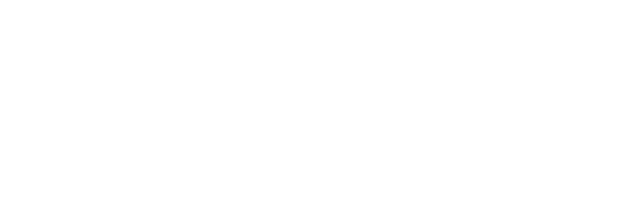
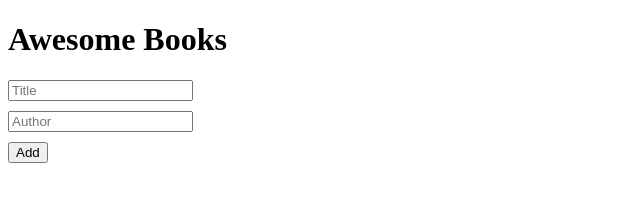
Before and after one commit to lorenzoworx/microverse-awesome-books, a plain HTML site: page index.html in a window 1280 px wide. Shown: the whole page, without its empty margins (0-640 px from the left). Drawn offline with Linux system fonts and the light colour scheme.

Commit message:
Add HTML and minimal styling

```diff
--- a/index.html
+++ b/index.html
@@ -9,6 +9,20 @@
   <title>Awesome Books</title>
 </head>
 <body>
+  <header>
+    <h1>Awesome Books</h1>
+  </header>
+  <main>
+    <section id="book_section">
 
+    </section>
+    <section>
+      <form id="add_book_form">
+        <input id="title_input" placeholder="Title" />
+        <input id="author_input" placeholder="Author" />
+        <button type="submit">Add</button>
+      </form>
+    </section>
+  </main>
 </body>
 </html>
--- a/style.css
+++ b/style.css
@@ -0,0 +1,7 @@
+
+#add_book_form {
+  display: flex;
+  flex-direction: column;
+  align-items: flex-start;
+  gap: 10px;
+}
```
